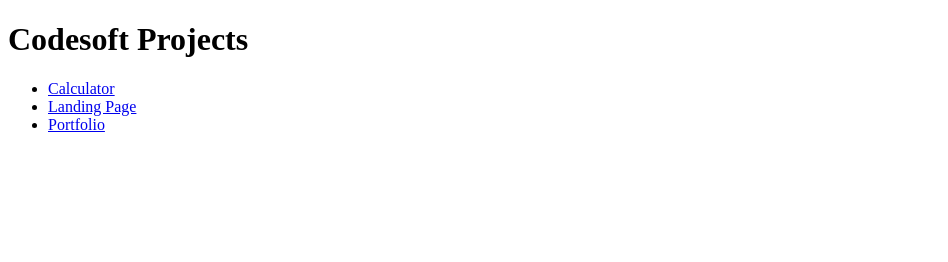
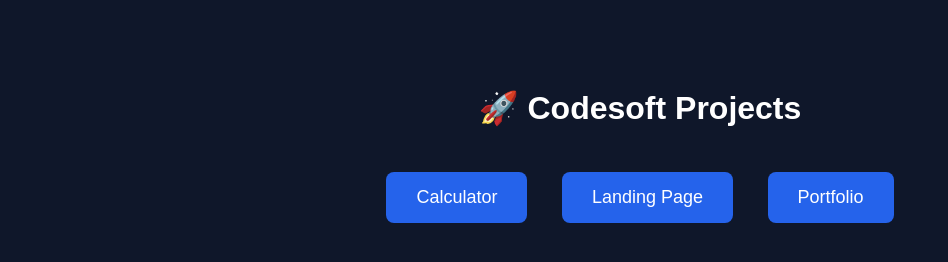
Before and after one commit to TheRushCode/codesoftprojects, a plain HTML site: page index.html in a window 1280 px wide. Shown: the whole page, without its empty margins (0-948 px from the left). Drawn offline with Linux system fonts and the light colour scheme.

Commit message:
Enhance index.html with new styles and structure
Updated the HTML structure and styling for better presentation.

```diff
--- a/index.html
+++ b/index.html
@@ -1,14 +1,41 @@
 <!DOCTYPE html>
-<html>
+<html lang="en">
 <head>
-  <title>My Projects</title>
+  <meta charset="UTF-8">
+  <title>Codesoft Projects</title>
+  <style>
+    body {
+      font-family: Arial, sans-serif;
+      background: #0f172a;
+      color: #fff;
+      text-align: center;
+      padding-top: 60px;
+    }
+    h1 {
+      margin-bottom: 30px;
+    }
+    a {
+      display: inline-block;
+      margin: 15px;
+      padding: 15px 30px;
+      background: #2563eb;
+      color: white;
+      text-decoration: none;
+      border-radius: 8px;
+      font-size: 18px;
+    }
+    a:hover {
+      background: #1e40af;
+    }
+  </style>
 </head>
 <body>
-  <h1>Codesoft Projects</h1>
-  <ul>
-    <li><a href="calculator/">Calculator</a></li>
-    <li><a href="landingPage/">Landing Page</a></li>
-    <li><a href="portfolio/">Portfolio</a></li>
-  </ul>
+
+  <h1>🚀 Codesoft Projects</h1>
+
+  <a href="calculator/">Calculator</a>
+  <a href="landingPage/">Landing Page</a>
+  <a href="portfolio/">Portfolio</a>
+
 </body>
 </html>
```
